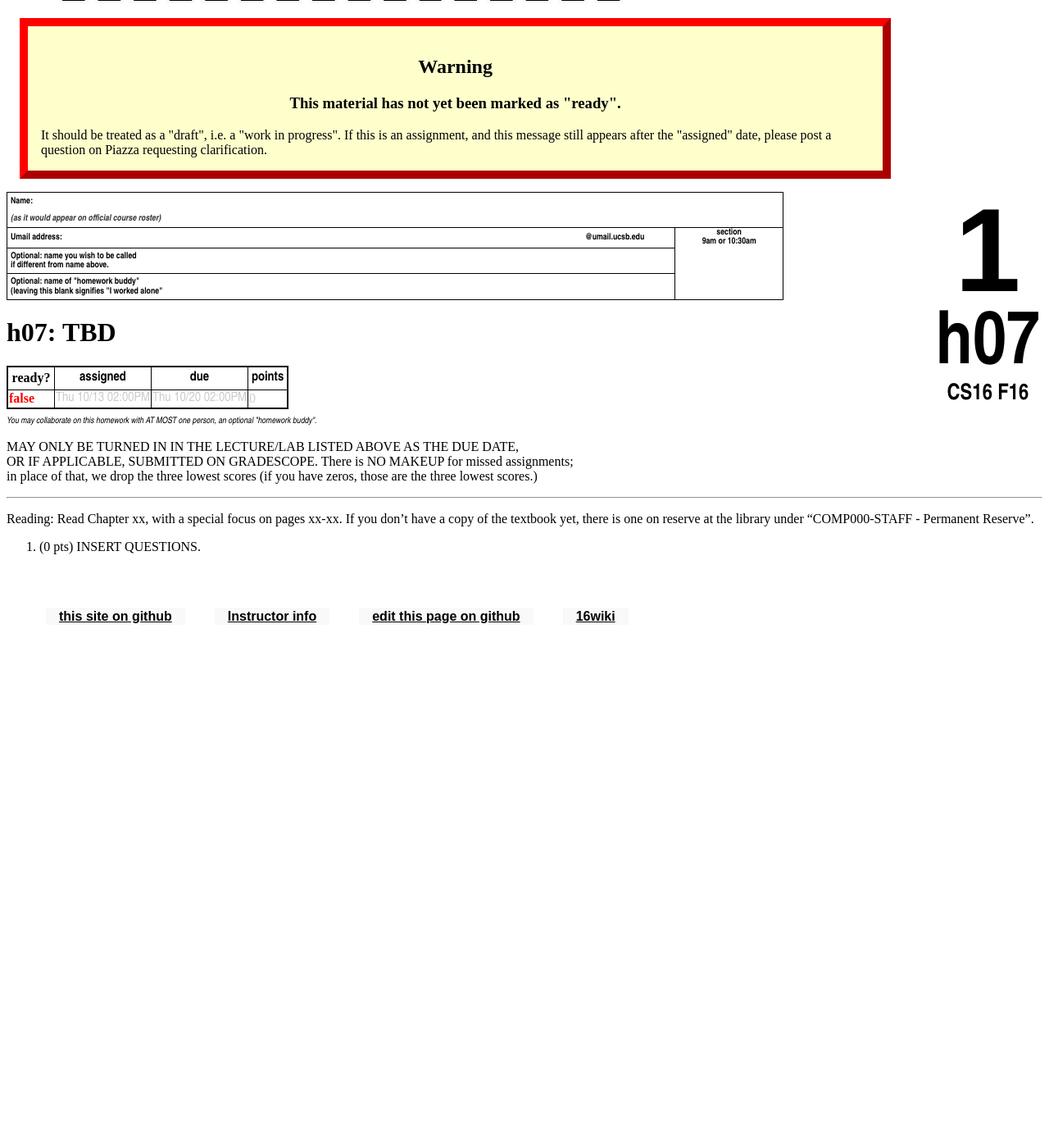
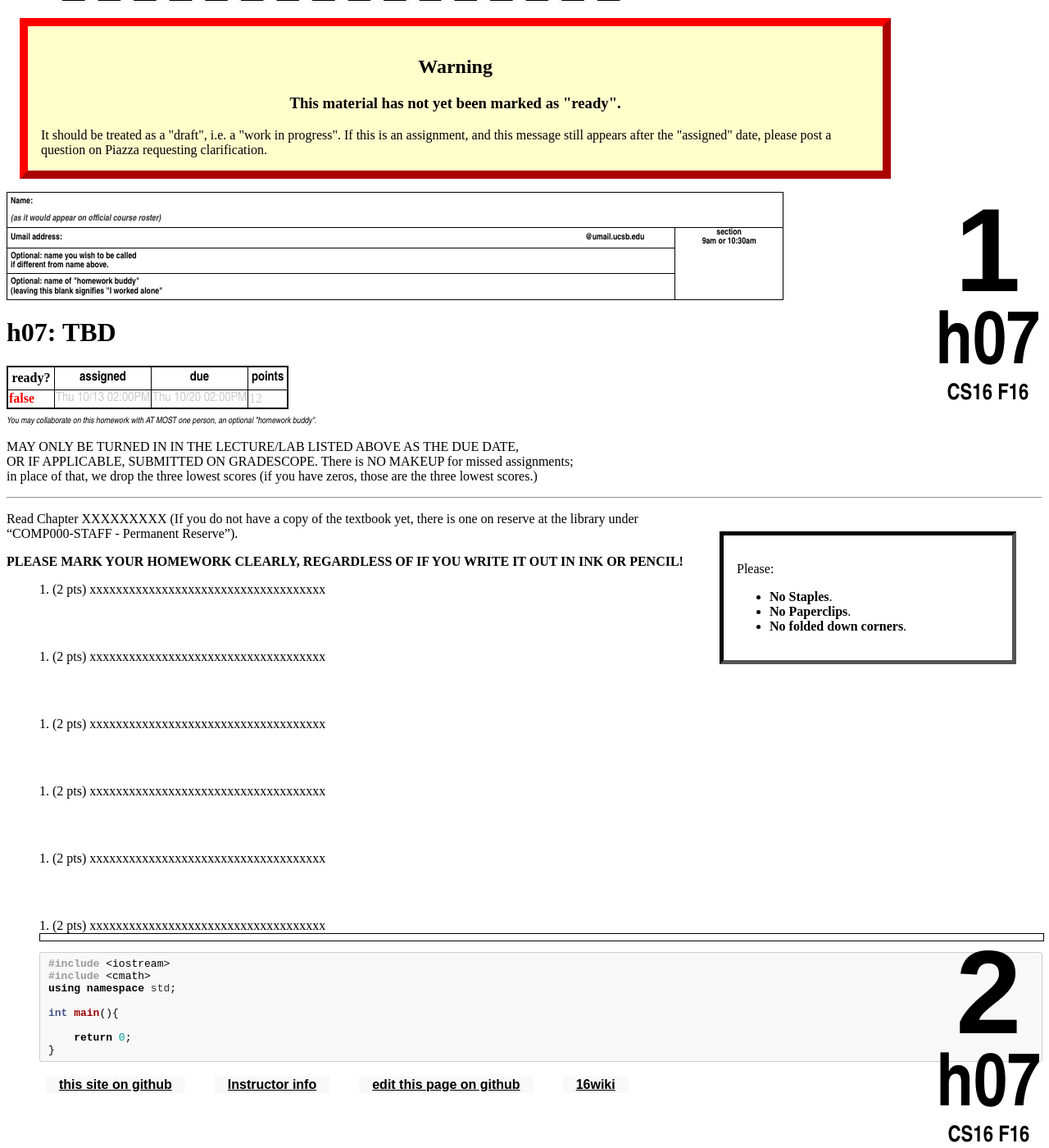
Before and after one commit to ucsb-cs16-s16/https-ucsb-cs16-s17.github.io, a Jekyll site: the page built from _hwk/h07.md, in a window 1280 px wide and 1400 px high, scrolled down 80 px. Shown: the whole window at 82% size. Built offline with Jekyll 4.4.1, drawn with Linux system fonts in a browser that asks for light colours; before the commit the page ends 900 px from its top, so only the background shows below that.

````diff
--- a/_hwk/h07.md
+++ b/_hwk/h07.md
@@ -5,7 +5,42 @@ ready: false
 assigned: 2016-10-13 14:00:00.00-7:00
 due: 2016-10-20 14:00:00.00-7:00
 ---
-Reading: Read Chapter xx, with a special focus on pages xx-xx.    If you don't have a copy of the textbook yet, there is one on reserve at the library under "COMP000-STAFF - Permanent Reserve".
+{% include no_staples_box.html %}
+Read Chapter XXXXXXXXX (If you do not have a copy of the textbook yet, there is one on reserve at the library under "COMP000-STAFF - Permanent Reserve").
 
-1.	(0 pts) INSERT QUESTIONS.
-	<div style="margin-bottom:4em"></div>
+<b>PLEASE MARK YOUR HOMEWORK CLEARLY, REGARDLESS OF IF YOU WRITE IT OUT IN INK OR PENCIL!</b>
+
+<ol markdown="1">
+1.	(2 pts) xxxxxxxxxxxxxxxxxxxxxxxxxxxxxxxxxxxx
+  <div style="margin-bottom:4em"></div>
+
+1.	(2 pts) xxxxxxxxxxxxxxxxxxxxxxxxxxxxxxxxxxxx
+  <div style="margin-bottom:4em"></div>
+
+1.	(2 pts) xxxxxxxxxxxxxxxxxxxxxxxxxxxxxxxxxxxx
+  <div style="margin-bottom:4em"></div>
+
+1.	(2 pts) xxxxxxxxxxxxxxxxxxxxxxxxxxxxxxxxxxxx
+  <div style="margin-bottom:4em"></div>
+
+1.	(2 pts) xxxxxxxxxxxxxxxxxxxxxxxxxxxxxxxxxxxx
+  <div style="margin-bottom:4em"></div>
+
+1.	(2 pts) xxxxxxxxxxxxxxxxxxxxxxxxxxxxxxxxxxxx
+  <div class="pagebreak"></div>
+
+  <div markdown="1">
+```cpp
+#include <iostream>
+#include <cmath>
+using namespace std;
+
+int main(){
+
+    return 0;
+}
+```
+  </div>
+
+
+</ol>
````
Also changed, not shown: _lab/lab04.md (+84 -1 lines).
